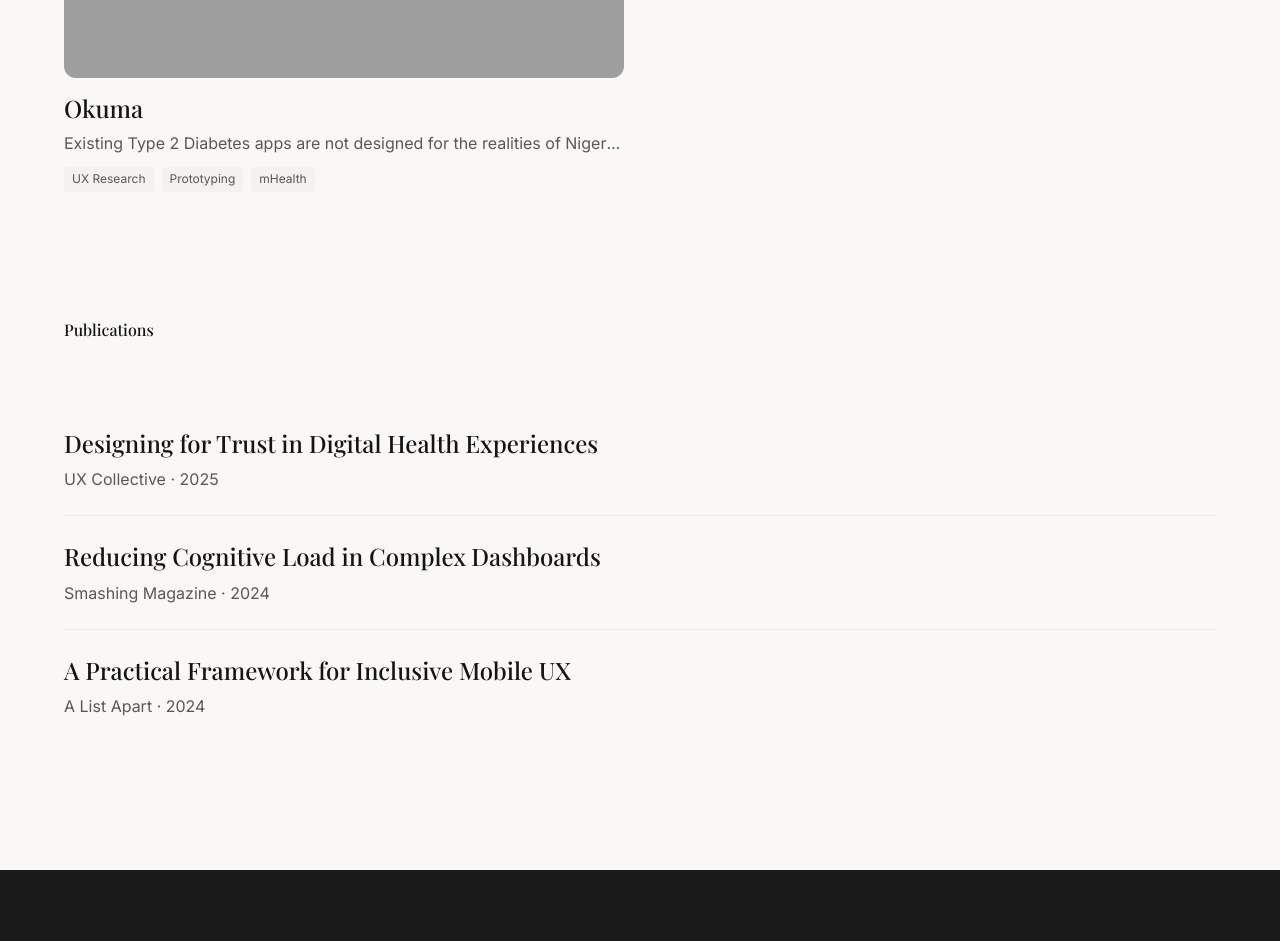
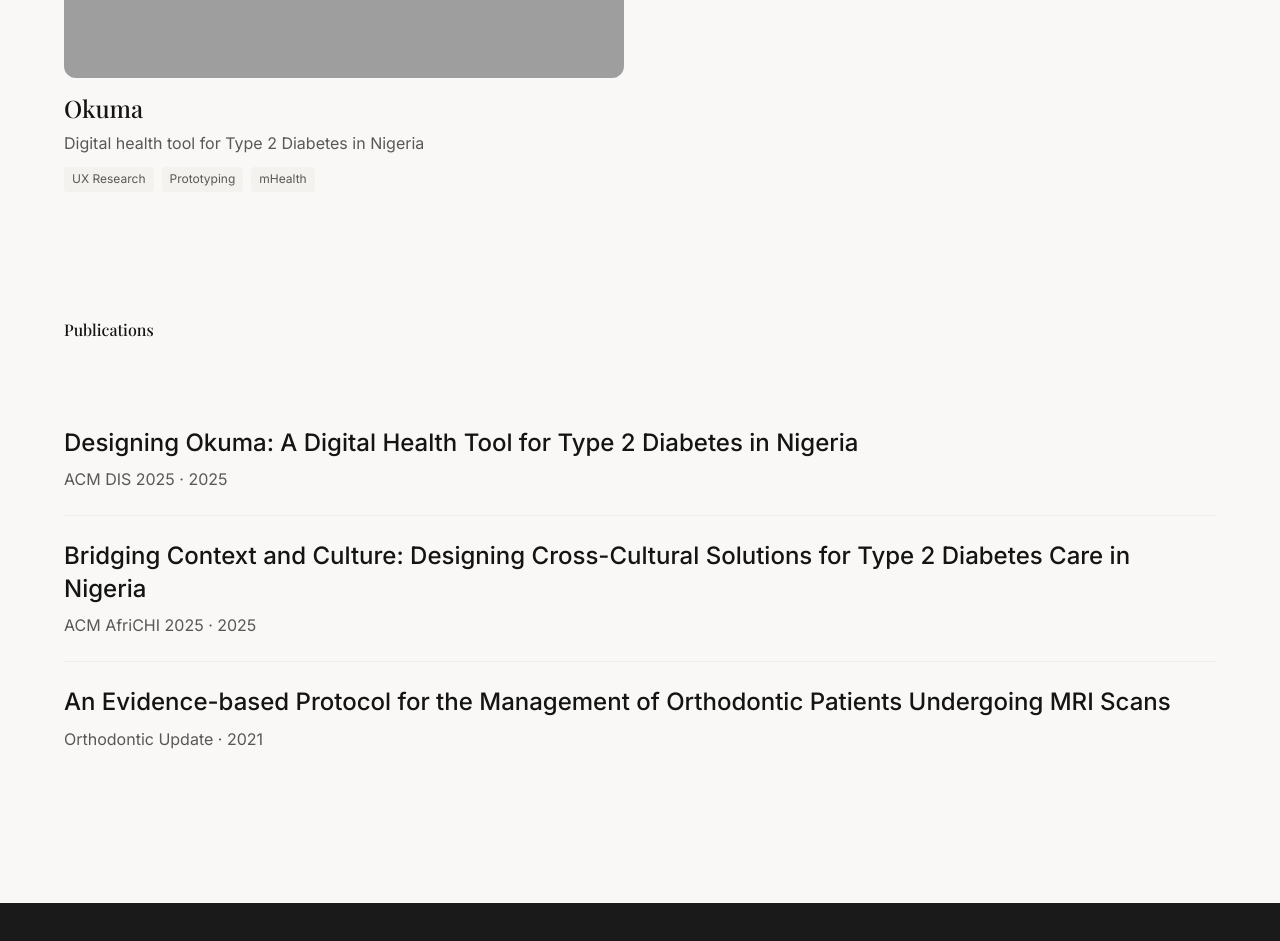
Before and after one commit to rachaelshivam/portfolio, a Next.js app: page / in a window 1280 px wide. Shown: the part 1220-2161 px from the top of the page. Built offline with nearby package versions, Linux system fonts and the light colour scheme; grey boxes are pictures that could not be loaded; a web font is replaced by a local one.

Commit message:
case study and publications updates

```diff
--- a/app/work/[slug]/page.tsx
+++ b/app/work/[slug]/page.tsx
@@ -1,5 +1,4 @@
 import type { Metadata } from "next";
-import Image from "next/image";
 import { notFound } from "next/navigation";
 import CaseStudySections from "@/components/CaseStudySections";
 import Footer from "@/components/Footer";
@@ -48,19 +47,8 @@ export default async function CaseStudyPage({ params }: PageProps) {
     <>
       <article>
         <header className="px-[var(--space-4)] pt-[var(--space-10)] sm:px-[var(--space-6)]">
-          <div className="mx-auto w-full max-w-[var(--max-width-content)]">
-            <div className="relative aspect-[16/9] w-full overflow-hidden bg-[var(--color-bg-subtle)]">
-              <Image
-                src={study.heroImage}
-                alt={study.title}
-                fill
-                className="object-cover"
-                sizes="100vw"
-                priority
-              />
-            </div>
-
-            <div className="mt-[var(--space-8)] max-w-3xl">
+          <div className="mx-auto w-full max-w-[740px]">
+            <div className="max-w-3xl">
               <h1 className="text-[clamp(2rem,4vw,var(--text-4xl))] leading-[var(--leading-tight)]">
                 {study.title}
               </h1>
@@ -84,7 +72,7 @@ export default async function CaseStudyPage({ params }: PageProps) {
         </header>
 
         <div className="px-[var(--space-4)] pb-[var(--space-10)] pt-[var(--space-9)] sm:px-[var(--space-6)]">
-          <div className="mx-auto w-full max-w-[var(--max-width-content)]">
+          <div className="mx-auto w-full max-w-[740px]">
             <CaseStudySections sections={study.sections} />
           </div>
         </div>
--- a/components/CaseStudyCard.tsx
+++ b/components/CaseStudyCard.tsx
@@ -1,9 +1,12 @@
+"use client";
+
 import Image from "next/image";
 import Link from "next/link";
+import { useState } from "react";
 
 export type CaseStudyCardProps = {
   title: string;
-  intro: string;
+  summary: string;
   tags: string[];
   thumbnail: string;
   slug: string;
@@ -11,21 +14,26 @@ export type CaseStudyCardProps = {
 
 export default function CaseStudyCard({
   title,
-  intro,
+  summary,
   tags,
   thumbnail,
   slug,
 }: CaseStudyCardProps) {
+  const [imageError, setImageError] = useState(false);
+
   return (
     <Link href={`/work/${slug}`} className="case-study-card group block">
       <div className="relative aspect-[16/10] overflow-hidden rounded-xl bg-[var(--color-bg-subtle)]">
+        {!imageError && (
           <Image
             src={thumbnail}
             alt={title}
             fill
             className="object-cover transition-transform duration-500 ease-out group-hover:scale-[1.03]"
             sizes="(max-width: 768px) 100vw, (max-width: 1200px) 50vw, 33vw"
+            onError={() => setImageError(true)}
           />
+        )}
       </div>
 
       <div className="mt-[var(--space-4)]">
@@ -33,7 +41,7 @@ export default function CaseStudyCard({
           {title}
         </h3>
         <p className="mt-[var(--space-2)] truncate text-sm text-muted sm:text-base">
-          {intro}
+          {summary}
         </p>
         {tags.length > 0 && (
           <ul className="mt-[var(--space-3)] flex flex-wrap gap-[var(--space-2)]">
--- a/components/Publications.tsx
+++ b/components/Publications.tsx
@@ -19,7 +19,7 @@ export default function Publications() {
                 href={item.href}
                 target="_blank"
                 rel="noopener noreferrer"
-                className="publication-link block font-serif text-xl font-medium leading-[var(--leading-snug)] sm:text-2xl"
+                className="publication-link block text-xl font-medium leading-[var(--leading-snug)] sm:text-2xl"
               >
                 {item.title}
               </a>
--- a/data/caseStudies.tsx
+++ b/data/caseStudies.tsx
@@ -54,6 +54,7 @@ export type CaseStudy = {
   title: string;
   subtitle: string;
   intro: string;
+  summary: string;
   tags: string[];
   role: string;
   timeline: string;
@@ -71,6 +72,7 @@ export const caseStudies: CaseStudy[] = [
     subtitle: "Designing for culture and context",
     intro:
       "Existing Type 2 Diabetes apps are not designed for the realities of Nigeria — its infrastructure, its culture, or the collaborative nature of diabetes care there. I designed a culturally grounded prototype that was tested in 13 co-design workshops with 19 participants, directly informing the development of a full mHealth intervention. Co-authored work published at ACM DIS 2025 and ACM AfriCHI 2025.",
+    summary: "Digital health tool for Type 2 Diabetes in Nigeria",
     tags: ["UX Research", "Prototyping", "mHealth"],
     role: "UX Designer & Researcher",
     timeline: "5 months (May – Sep 2023)",
--- a/data/publications.tsx
+++ b/data/publications.tsx
@@ -7,21 +7,21 @@ export type Publication = {
 
 export const publications: Publication[] = [
   {
-    title: "Designing for Trust in Digital Health Experiences",
-    publication: "UX Collective",
+    title: "Designing Okuma: A Digital Health Tool for Type 2 Diabetes in Nigeria",
+    publication: "ACM DIS 2025",
     year: "2025",
-    href: "https://example.com/designing-for-trust",
+    href: "https://doi.org/10.1145/3757232.3757233",
   },
   {
-    title: "Reducing Cognitive Load in Complex Dashboards",
-    publication: "Smashing Magazine",
-    year: "2024",
-    href: "https://example.com/cognitive-load-dashboards",
+    title: "Bridging Context and Culture: Designing Cross-Cultural Solutions for Type 2 Diabetes Care in Nigeria",
+    publication: "ACM AfriCHI 2025",
+    year: "2025",
+    href: "https://doi.org/10.1145/3715336.3735710",
   },
   {
-    title: "A Practical Framework for Inclusive Mobile UX",
-    publication: "A List Apart",
-    year: "2024",
-    href: "https://example.com/inclusive-mobile-ux",
+    title: "An Evidence-based Protocol for the Management of Orthodontic Patients Undergoing MRI Scans",
+    publication: "Orthodontic Update",
+    year: "2021",
+    href: "https://doi.org/10.12968/ortu.2021.14.1.32",
   },
 ];
```
Lines whose indentation alone changed are shown as unchanged.
